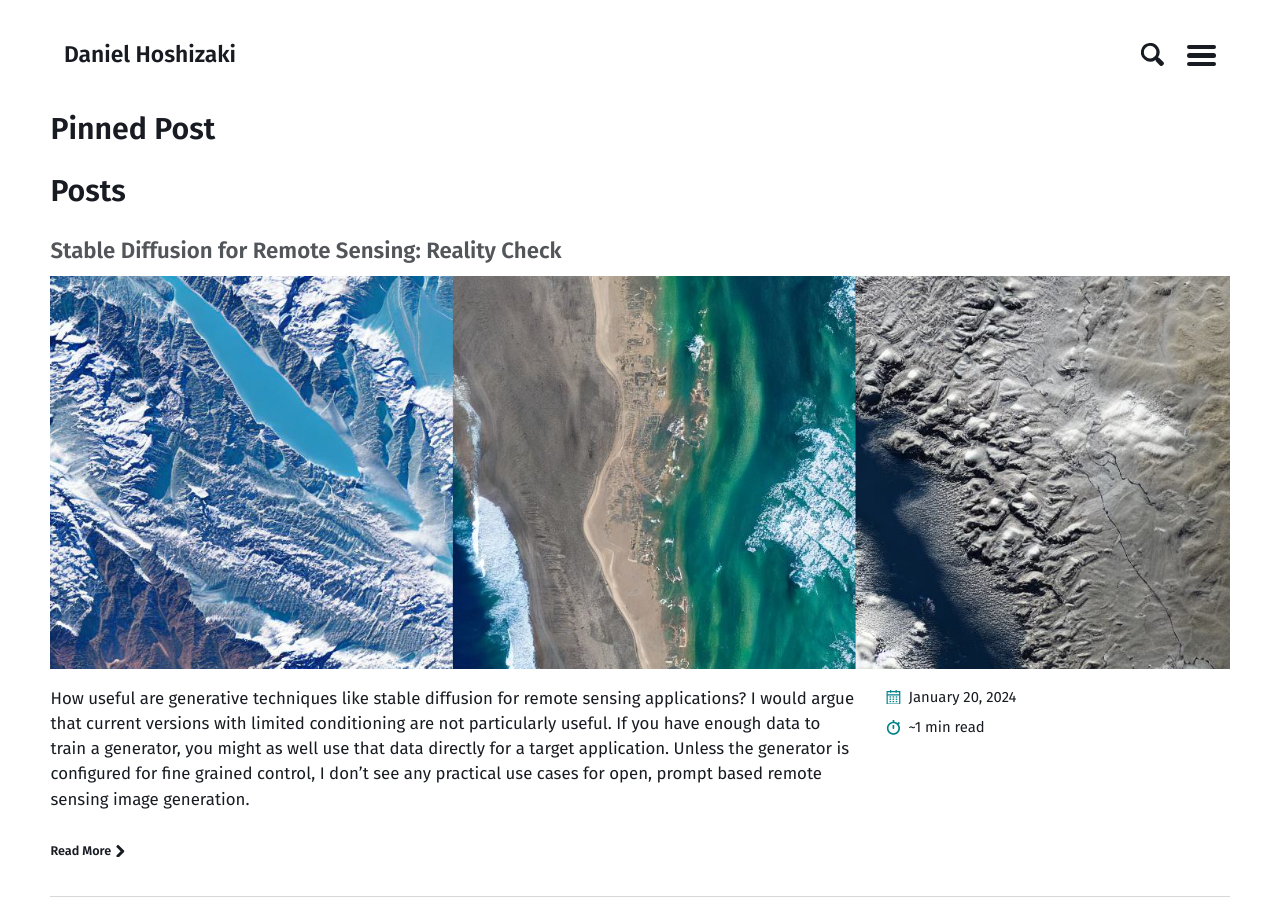
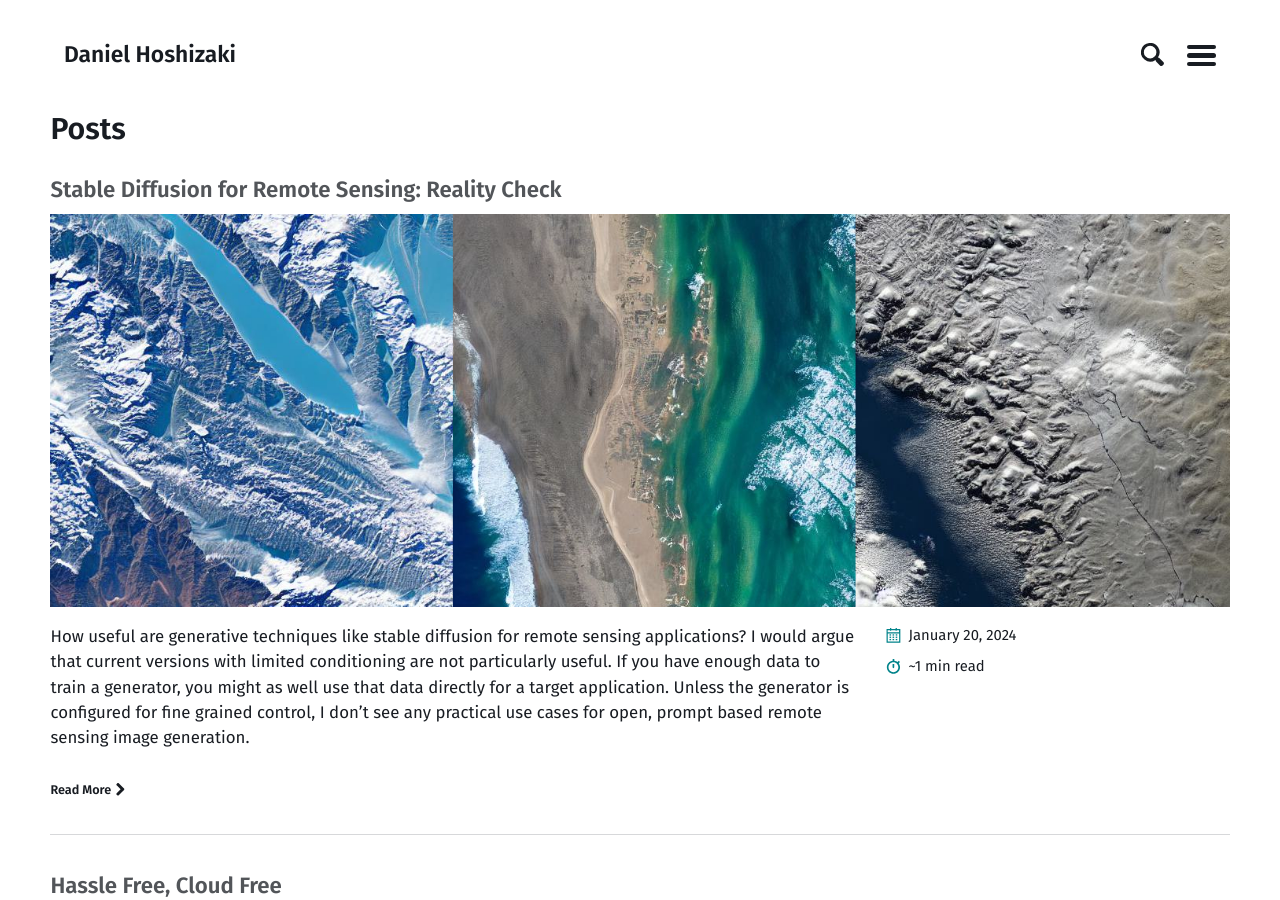
Before and after one commit to danielhoshizaki/danielhoshizaki, a Jekyll site: the page built from index.html, in a window 1280 px wide and 900 px high. Built offline with Jekyll 4.4.1, drawn with Linux system fonts in a browser that asks for light colours; the list of posts is cut into pages by our own code.

Commit message:
Update home.html

```diff
--- a/_layouts/home.html
+++ b/_layouts/home.html
@@ -13,7 +13,7 @@ layout: default
         <!-- Add a pinned post to the top of the page -->
         {% if paginator.page == 1 %}
           <header class="section-title">
-             <h2>Pinned Post</h2>
+             <!-- <h2>Pinned Post</h2>-->
           </header>
             <div class="entries-{{ page.entries_layout | default: 'list' }}">
               {% for post in site.posts %}
```
